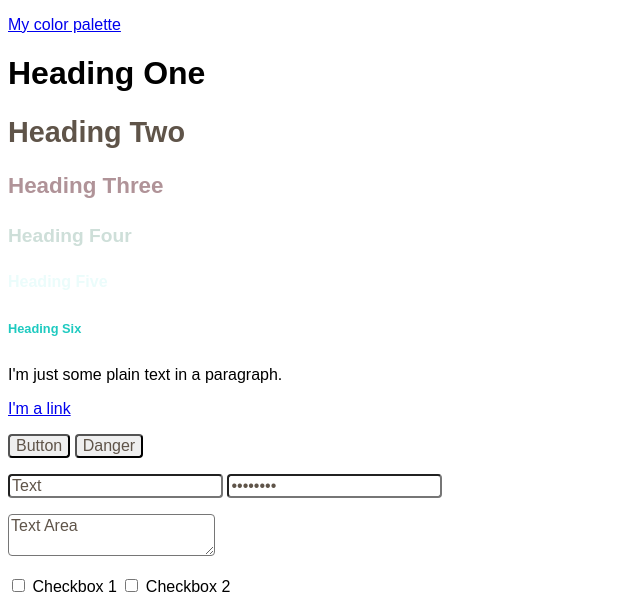
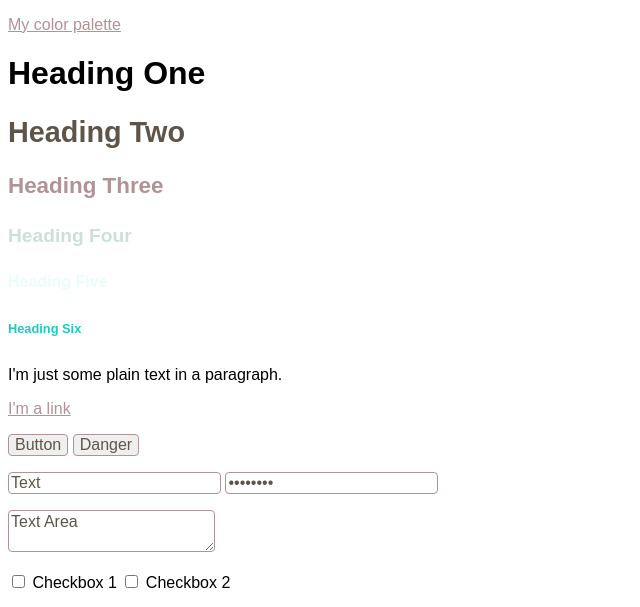
Before and after one commit to austin1244/MI-449-SS17-740-css-sass-intro-8dVLYn, a plain HTML site: page index.html in a window 1280 px wide. Shown: the top 607 px of the page, without its empty margins (0-640 px from the left). Drawn offline with Linux system fonts and the light colour scheme.

Commit message:
fixing issues

```diff
--- a/index.html
+++ b/index.html
@@ -5,7 +5,7 @@
     <title>Sassy Components</title>
     <link rel="stylesheet" href="compiled/css/style.css">
   </head>
-  <body class="main">
+  <body>
     <p><a href="https://coolors.co/5f5449-b09398-b09398-cedfd9-ebfcfb">My color palette</a></p>
     <h1>Heading One</h1>
     <h2>Heading Two</h2>
--- a/source/scss/style.scss
+++ b/source/scss/style.scss
@@ -1,7 +1,9 @@
 @import "palette";
 
-.main {
+body {
   font-family: $font-family;
+  font-size: $font-size;
+}
 
 h1 {
   font-size: $font-size * 2;
@@ -39,12 +41,7 @@
   font-size: $font-size;
   font-family: $font-family;
   color: $color3;
-  }
-}
-
-a,
-p {
-  font-size: $font-size;
+  border: 1px solid $color2;
 }
 
 table {
@@ -71,3 +68,11 @@ figure {
     max-width: 300px;
   }
 }
+
+a {
+  color: $color2;
+
+  &:hover {
+    color: darken($color2, 30%);
+  }
+}
```
Also changed, not shown: compiled/css/style.css, 1 other file. Lines whose indentation alone changed are shown as unchanged.
